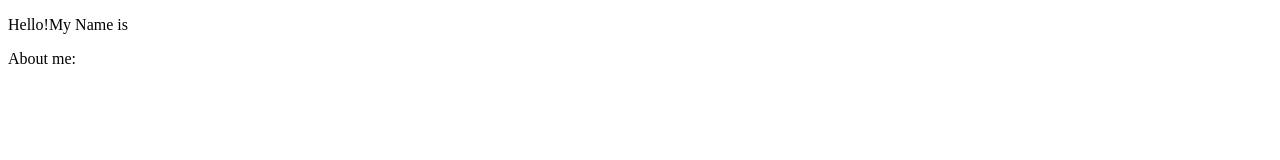
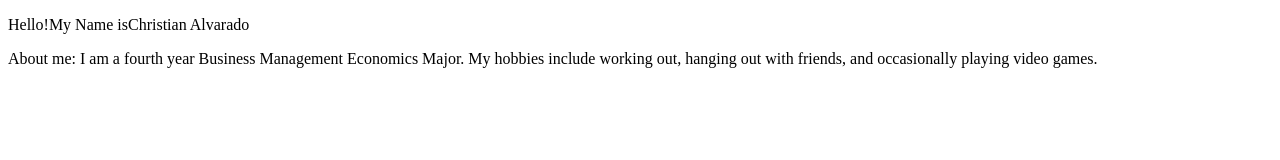
Before and after one commit to chri55e/website, a plain HTML site: page index.html in a window 1280 px wide. Drawn offline with Linux system fonts and the light colour scheme.

Commit message:
Update index.html

```diff
--- a/index.html
+++ b/index.html
@@ -4,7 +4,7 @@
 <title>My Personal Website</title>
 </head>
 <body>
-<p>Hello!My Name is</Christian Alvarado>
-<p>About me: </I am a fourth year Business Management Economics Major. My hobbies include working out, hanging out with friends, and occasionally playing video games.>
+<p>Hello!My Name isChristian Alvarado
+<p>About me: I am a fourth year Business Management Economics Major. My hobbies include working out, hanging out with friends, and occasionally playing video games.
 </body>
 </html>
```
